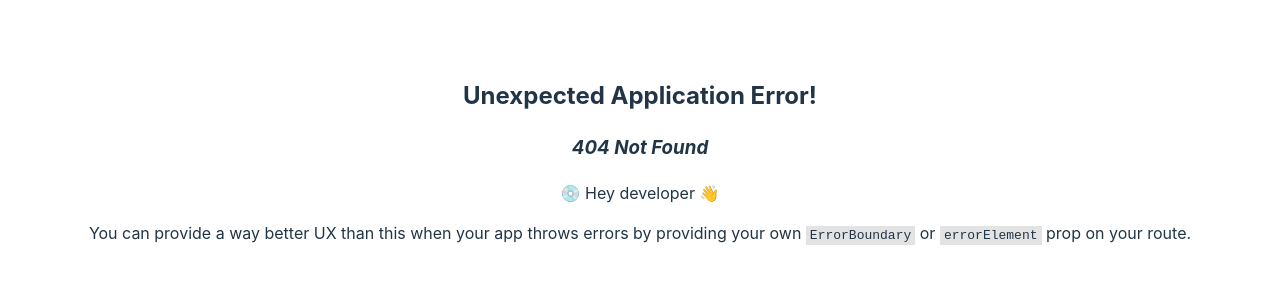
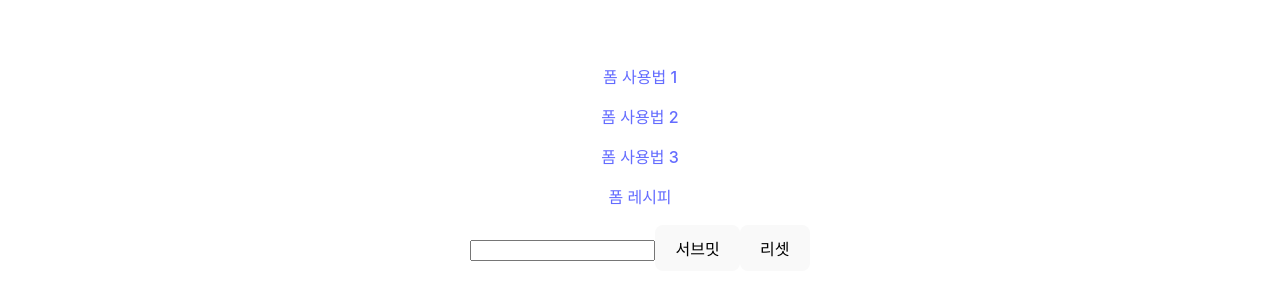
Before and after one commit to shoveller/rhf-test, a React (Vite) app: page /form4 in a window 1280 px wide. Before the commit this address had no page. Shown: the part 240-540 px from the top of the page. Built offline with nearby package versions, Linux system fonts and the light colour scheme.

Commit message:
rhf 에 타입을 붙인 예제를 구현

```diff
--- a/src/App.tsx
+++ b/src/App.tsx
@@ -8,6 +8,7 @@ function App() {
             <p><Link to="/form1">폼 사용법 1</Link></p>
             <p><Link to="/form2">폼 사용법 2</Link></p>
             <p><Link to="/form3">폼 사용법 3</Link></p>
+            <p><Link to="/form4">폼 레시피</Link></p>
             <Outlet />
         </>
     )
--- a/src/Form3.tsx
+++ b/src/Form3.tsx
@@ -1,14 +1,14 @@
 import {useForm} from "react-hook-form";
 
 const Form3 = () => {
-    const {register ,reset, handleSubmit} = useForm<{ password: string }>()
+    const methods = useForm<{ password: string }>()
     const onSubmit = (data: { password: string }) => alert(data.password)
 
     return (
-        <form onSubmit={handleSubmit(onSubmit)}>
-            <input {...register('password')} />
+        <form onSubmit={methods.handleSubmit(onSubmit)}>
+            <input {...methods.register('password')} />
             <button type="submit">서브밋</button>
-            <button type="reset" onClick={() => reset()}>리셋</button>
+            <button type="reset" onClick={() => methods.reset()}>리셋</button>
         </form>
     )
 }
--- /dev/null
+++ b/src/Form4.tsx
@@ -0,0 +1,55 @@
+import {FieldValues, FormProvider, useForm, SubmitHandler, SubmitErrorHandler, FieldPath , useFormContext} from "react-hook-form";
+import {PropsWithChildren} from "react";
+
+type RHFormType<FormType extends FieldValues> = {
+  onValid: SubmitHandler<FormType>
+  onInvalid: SubmitErrorHandler<FormType>
+}
+
+const RHForm = <FormType extends FieldValues>({ children, onValid, onInvalid }: PropsWithChildren<RHFormType<FormType>>) => {
+  const methods = useForm<FormType>()
+
+  return (
+      <FormProvider {...methods} >
+        <form onSubmit={methods.handleSubmit(onValid, onInvalid)}>{children}</form>
+      </FormProvider>
+  )
+}
+
+type RHInputType<FormType extends FieldValues> = {
+  name: FieldPath<FormType>
+}
+
+const RHInput = <FormType extends FieldValues>({ name }: RHInputType<FormType>) => {
+  const { register } = useFormContext<FormType>();
+
+  return <input {...register(name)} />
+}
+
+const SubmitButton = <FormType extends FieldValues>({ children }: PropsWithChildren<FormType>) => {
+  return <button type="submit">{children}</button>
+}
+
+const ResetButton = <FormType extends FieldValues>({ children }: PropsWithChildren<FormType>) => {
+  const { reset } = useFormContext<FormType>()
+
+  return <button type="reset" onClick={() => reset()}>{children}</button>
+}
+
+type FormType = {
+  password?: string
+}
+
+const Form4 = () => {
+  const onValid = (data: FormType) => alert(data.password)
+
+  return (
+      <RHForm<FormType> onValid={onValid} onInvalid={alert}>
+        <RHInput<FormType> name="password" />
+        <SubmitButton>서브밋</SubmitButton>
+        <ResetButton<FormType>>리셋</ResetButton>
+      </RHForm>
+  )
+}
+
+export default Form4
--- a/src/main.tsx
+++ b/src/main.tsx
@@ -6,12 +6,14 @@ import {createBrowserRouter, createRoutesFromElements, Route, RouterProvider} fr
 import Form1 from "./Form1.tsx";
 import Form2 from "./Form2.tsx";
 import Form3 from "./Form3.tsx";
+import Form4 from "./Form4.tsx";
 
 const router = createBrowserRouter(createRoutesFromElements(
     <Route path="/" element={<App/>}>
         <Route path="form1" element={<Form1/>}/>
         <Route path="form2" element={<Form2/>}/>
         <Route path="form3" element={<Form3/>}/>
+        <Route path="form4" element={<Form4/>}/>
     </Route>
 ))
 
```
